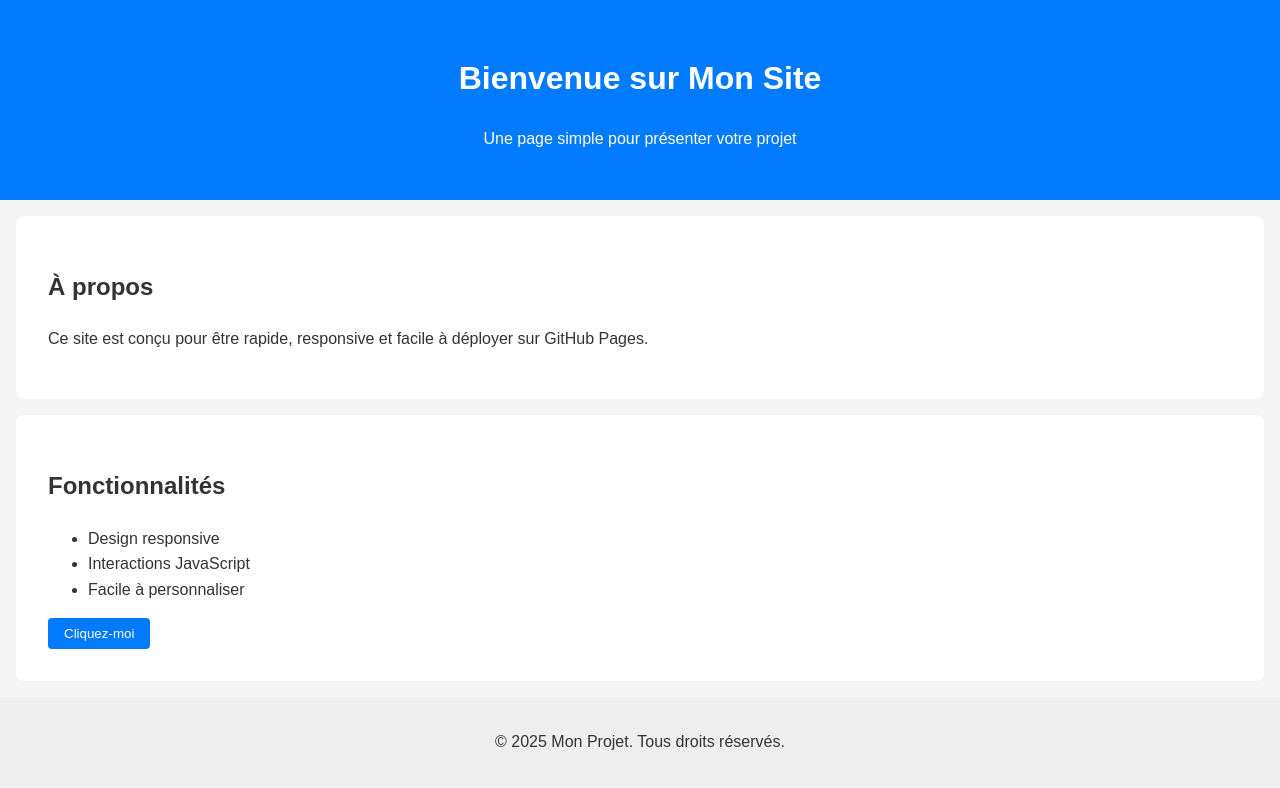
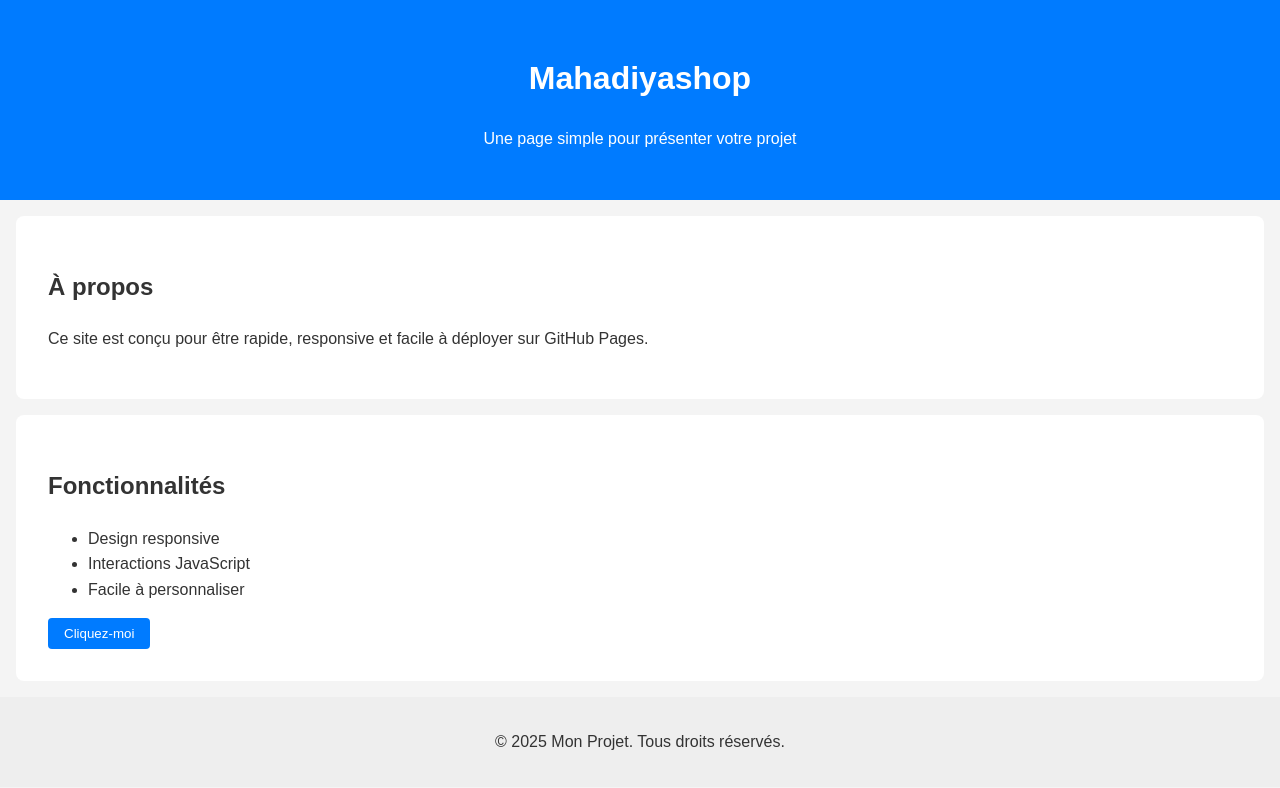
Before and after one commit to Mafouz123/Nouveau_projet, a plain HTML site: page index.html in a window 1280 px wide. Drawn offline with Linux system fonts and the light colour scheme.

Commit message:
Update index.html

```diff
--- a/index.html
+++ b/index.html
@@ -8,7 +8,9 @@
 </head>
 <body>
   <header>
-    <h1>Bienvenue sur Mon Site</h1>
+
+    <h1 class="animated-title">Mahadiyashop</h1> <!-- ✅ Titre affiché -->
+
     <p>Une page simple pour présenter votre projet</p>
   </header>
 
```
